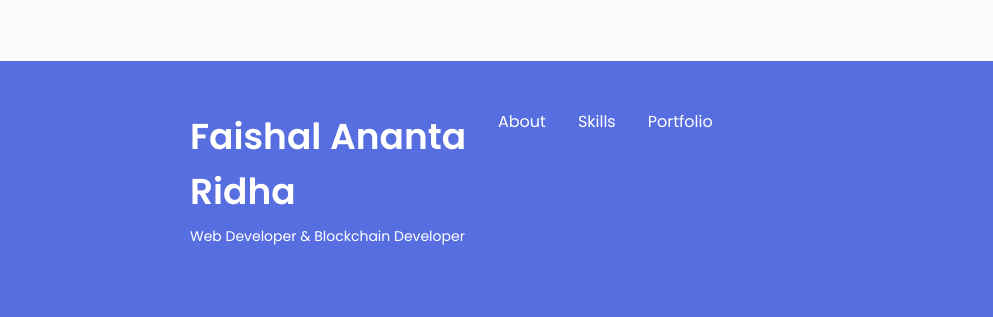
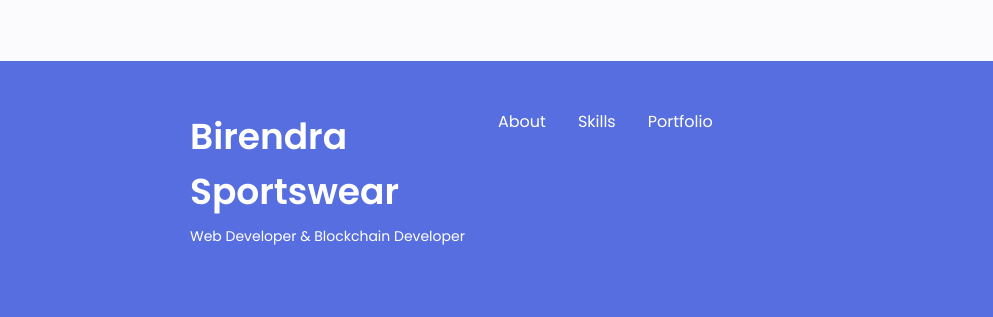
Before and after one commit to birendrasportswear/birendrasportswear.github.io, a plain HTML site: page index.html in a window 1280 px wide. Shown: the part 5282-5599 px from the top of the page, 0-993 px from the left. Drawn offline with nearby package versions, Linux system fonts and the light colour scheme.

Commit message:
index.html

```diff
--- a/index.html
+++ b/index.html
@@ -661,7 +661,7 @@
             <div class="footer__bg">
                 <div class="footer__container container grid">
                     <div>
-                        <h1 class="footer__title">Faishal Ananta Ridha</h1>
+                        <h1 class="footer__title">Birendra Sportswear</h1>
                         <span class="footer__subtitle">Web Developer & Blockchain Developer</span>
                     </div>
 
```
